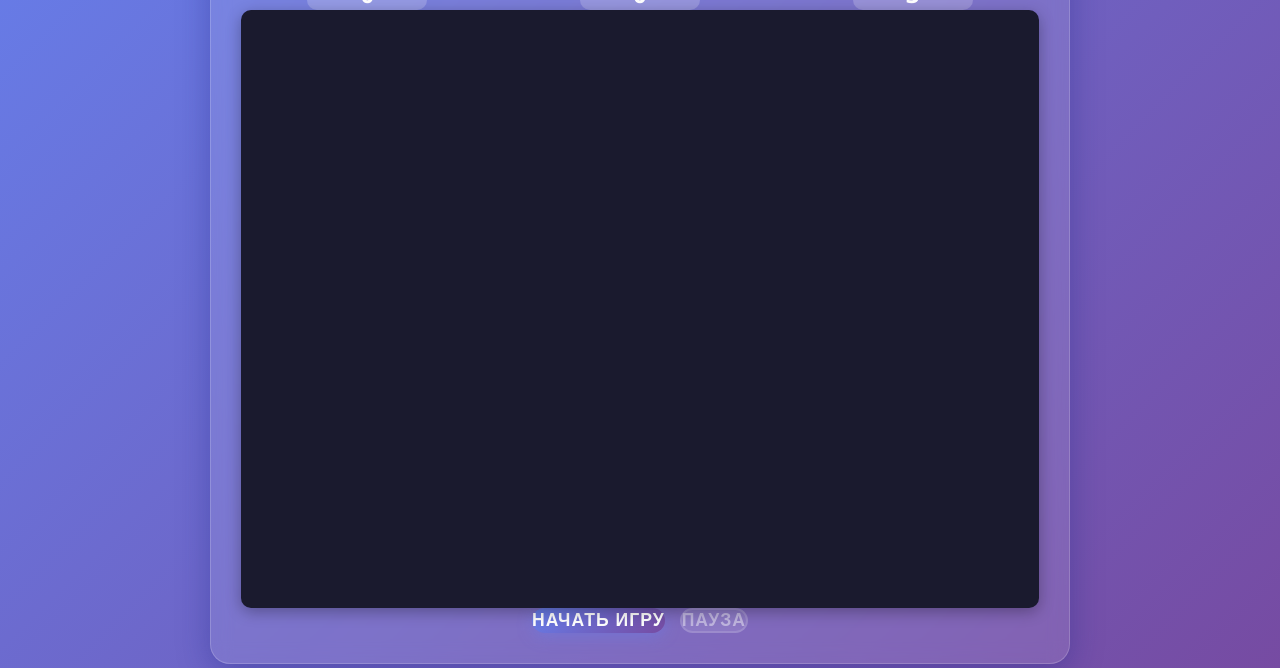
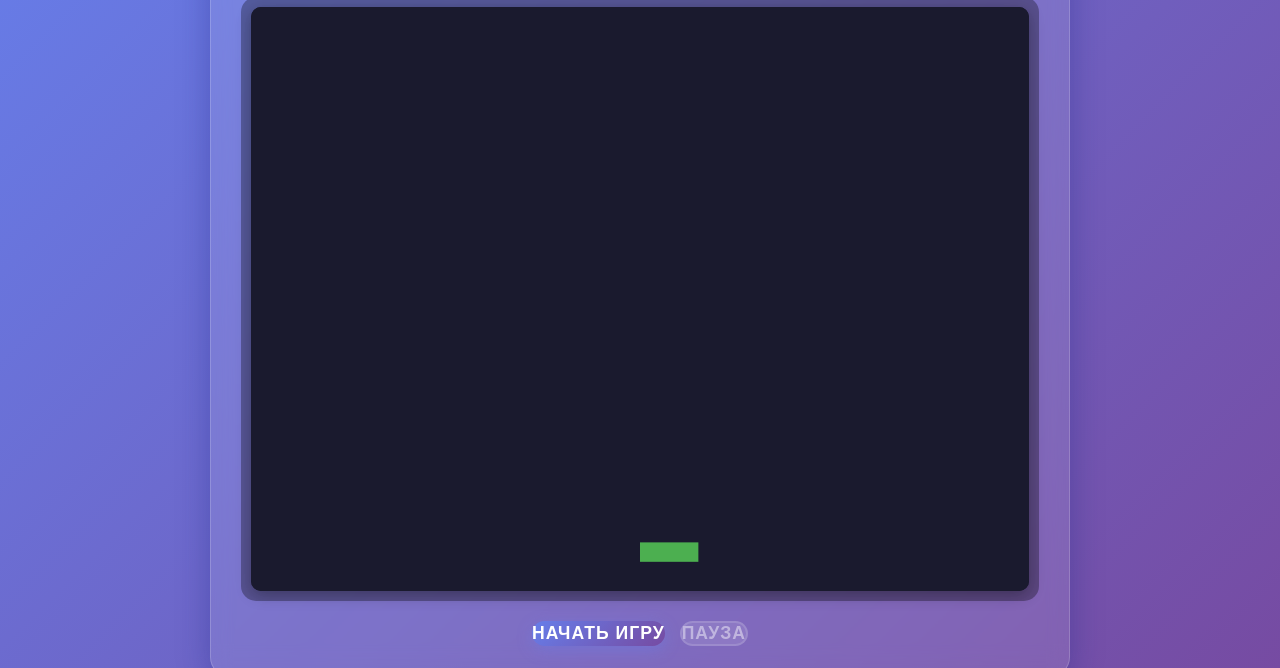
Before and after one commit to ZVytautasR/Lovec-zvyozd, a plain HTML site: page index.html in a window 1280 px wide. Shown: the part 132-800 px from the top of the page. Drawn offline with Linux system fonts and the light colour scheme.

Commit message:
Add files via upload

```diff
--- a/game.js
+++ b/game.js
@@ -38,6 +38,8 @@ class Game {
         this.bombInterval = 3000;
 
         this.init();
+        // Рисуем начальный кадр сразу
+        this.draw();
     }
 
     init() {
@@ -45,6 +47,11 @@ class Game {
         this.setupEventListeners();
         this.canvas.addEventListener('mousemove', (e) => this.handleMouseMove(e));
         this.canvas.addEventListener('touchmove', (e) => this.handleTouchMove(e));
+
+        // Проверка видимости canvas
+        console.log('Canvas размеры:', this.canvas.width, 'x', this.canvas.height);
+        console.log('Canvas offset:', this.canvas.offsetWidth, 'x', this.canvas.offsetHeight);
+        console.log('Canvas style:', window.getComputedStyle(this.canvas).display);
     }
 
     setupEventListeners() {
@@ -190,6 +197,12 @@ class Game {
     }
 
     draw() {
+        // Проверка, что canvas и контекст доступны
+        if (!this.canvas || !this.ctx) {
+            console.error('Canvas или контекст недоступны для рисования');
+            return;
+        }
+
         // Очистка canvas
         this.ctx.fillStyle = '#1a1a2e';
         this.ctx.fillRect(0, 0, this.canvas.width, this.canvas.height);
--- a/index.html
+++ b/index.html
@@ -28,8 +28,8 @@
                 </div>
             </div>
 
-            <div id="game-screen" class="game-screen">
-                <canvas id="gameCanvas"></canvas>
+            <div id="game-screen" class="game-screen" style="display: flex !important; visibility: visible !important; opacity: 1 !important;">
+                <canvas id="gameCanvas" style="display: block !important; visibility: visible !important; opacity: 1 !important;"></canvas>
             </div>
 
             <div class="game-controls">
--- a/style.css
+++ b/style.css
@@ -84,13 +84,16 @@ html, body {
 }
 
 .game-screen {
-    background: rgba(0, 0, 0, 0.3);
-    border-radius: 15px;
-    padding: 10px;
-    margin-bottom: 20px;
-    display: flex;
-    justify-content: center;
-    align-items: center;
+    background: rgba(0, 0, 0, 0.3) !important;
+    border-radius: 15px !important;
+    padding: 10px !important;
+    margin-bottom: 20px !important;
+    display: flex !important;
+    justify-content: center !important;
+    align-items: center !important;
+    visibility: visible !important;
+    opacity: 1 !important;
+    position: relative !important;
 }
 
 #gameCanvas {
```
